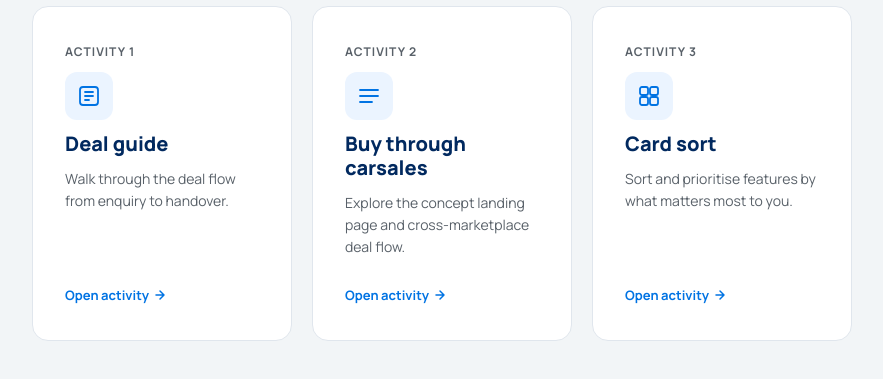
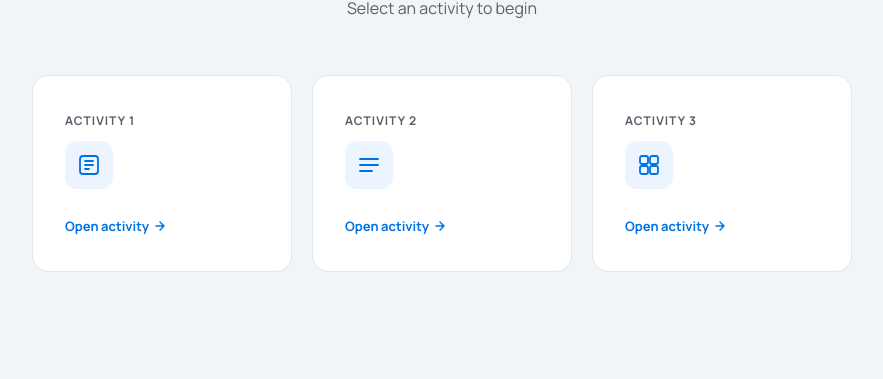
Before and after one commit to ptrckmrgn/carsales-prototype, a plain HTML site: page index.html in a window 1280 px wide. Shown: the part 333-712 px from the top of the page, without its empty margins (198-1081 px from the left). Drawn offline with Linux system fonts and the light colour scheme.

Commit message:
Remove descriptions from activity cards

```diff
--- a/index.html
+++ b/index.html
@@ -149,8 +149,6 @@
           <rect x="3" y="3" width="18" height="18" rx="3" stroke="#0073E3" stroke-width="1.8"/>
         </svg>
       </div>
-      <div class="card-title">Deal guide</div>
-      <div class="card-desc">Walk through the deal flow from enquiry to handover.</div>
       <div class="card-arrow">Open activity <svg width="14" height="14" viewBox="0 0 14 14" fill="none"><path d="M3 7h8M7 3l4 4-4 4" stroke="currentColor" stroke-width="1.5" stroke-linecap="round" stroke-linejoin="round"/></svg></div>
     </a>
 
@@ -161,8 +159,6 @@
           <path d="M3 12h18M3 6h18M3 18h12" stroke="#0073E3" stroke-width="1.8" stroke-linecap="round"/>
         </svg>
       </div>
-      <div class="card-title">Buy through carsales</div>
-      <div class="card-desc">Explore the concept landing page and cross-marketplace deal flow.</div>
       <div class="card-arrow">Open activity <svg width="14" height="14" viewBox="0 0 14 14" fill="none"><path d="M3 7h8M7 3l4 4-4 4" stroke="currentColor" stroke-width="1.5" stroke-linecap="round" stroke-linejoin="round"/></svg></div>
     </a>
 
@@ -176,8 +172,6 @@
           <rect x="13" y="13" width="8" height="8" rx="2" stroke="#0073E3" stroke-width="1.8"/>
         </svg>
       </div>
-      <div class="card-title">Card sort</div>
-      <div class="card-desc">Sort and prioritise features by what matters most to you.</div>
       <div class="card-arrow">Open activity <svg width="14" height="14" viewBox="0 0 14 14" fill="none"><path d="M3 7h8M7 3l4 4-4 4" stroke="currentColor" stroke-width="1.5" stroke-linecap="round" stroke-linejoin="round"/></svg></div>
     </a>
 
```
